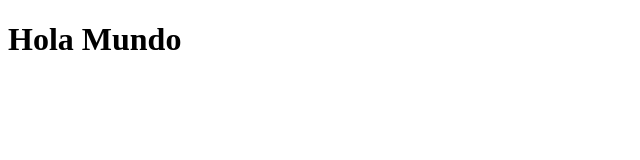
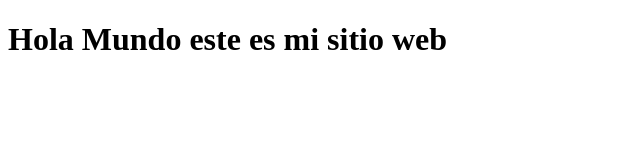
Before and after one commit to davidmarin25/proyectoDemoCursoPrework, a plain HTML site: page index.html in a window 1280 px wide. Shown: the whole page, without its empty margins (0-640 px from the left). Drawn offline with Linux system fonts and the light colour scheme.

Commit message:
cambio en texto

```diff
--- a/index.html
+++ b/index.html
@@ -7,6 +7,6 @@
     <title>Document</title>
 </head>
 <body>
-    <h1>Hola Mundo</h1>
+    <h1>Hola Mundo este es mi sitio web</h1>
 </body>
 </html>
```
